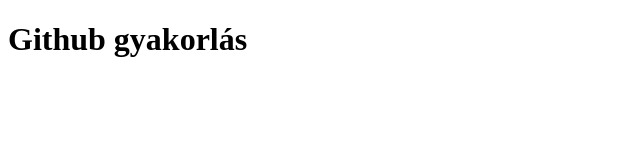
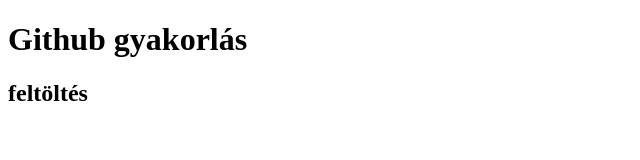
Before and after one commit to fulagi/prooktatas, a plain HTML site: page index.html in a window 1280 px wide. Shown: the whole page, without its empty margins (0-640 px from the left). Drawn offline with Linux system fonts and the light colour scheme.

Commit message:
feltöltés

```diff
--- a/index.html
+++ b/index.html
@@ -7,6 +7,9 @@
 </head>
 <body>
     <h1>Github gyakorlás</h1>
+    <h2>feltöltés</h2>
+
+
 
 </body>
 </html>
```
